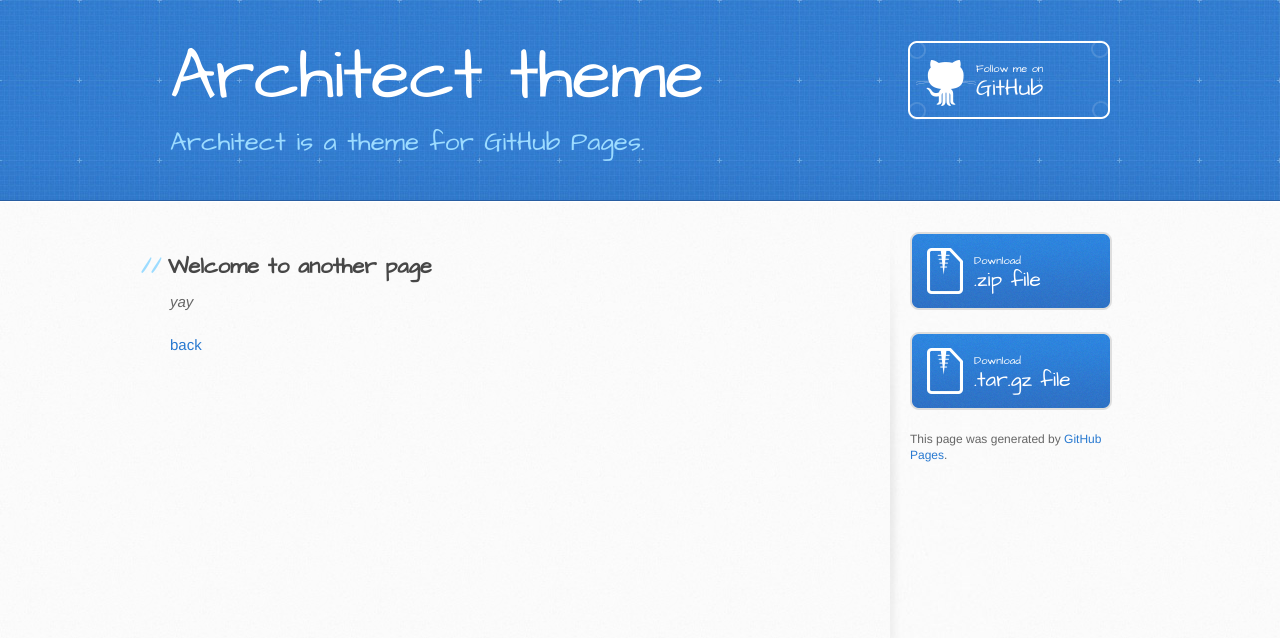
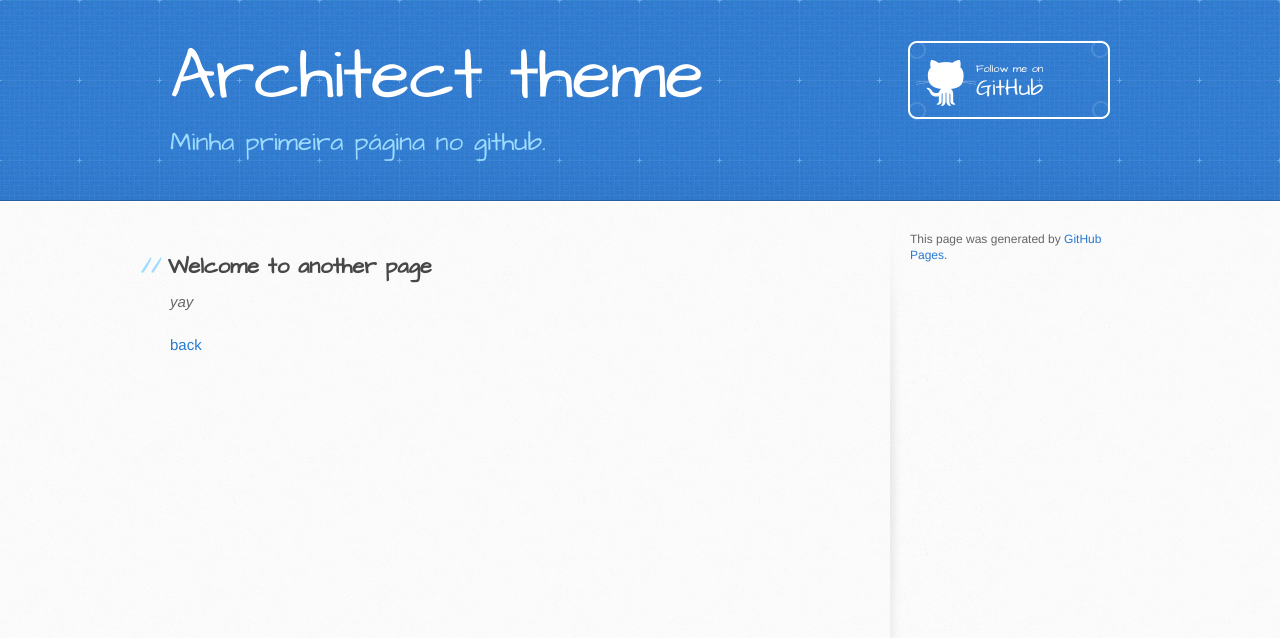
Before and after one commit to vit0r3/vit0r3.github.io, a Jekyll site: the page built from another-page.md, in a window 1280 px wide. Shown: the top 638 px of the page. Built offline with Jekyll 4.4.1, drawn with Linux system fonts in a browser that asks for light colours; our own code applies the rules of GitHub Pages for plain Markdown files.

Commit message:
atualização no _config.yml

```diff
--- a/_config.yml
+++ b/_config.yml
@@ -1,5 +1,5 @@
 title: Architect theme
-description: Architect is a theme for GitHub Pages.
-show_downloads: true
+description: Minha primeira página no github.
+show_downloads: false
 google_analytics:
 theme: jekyll-theme-architect
```
